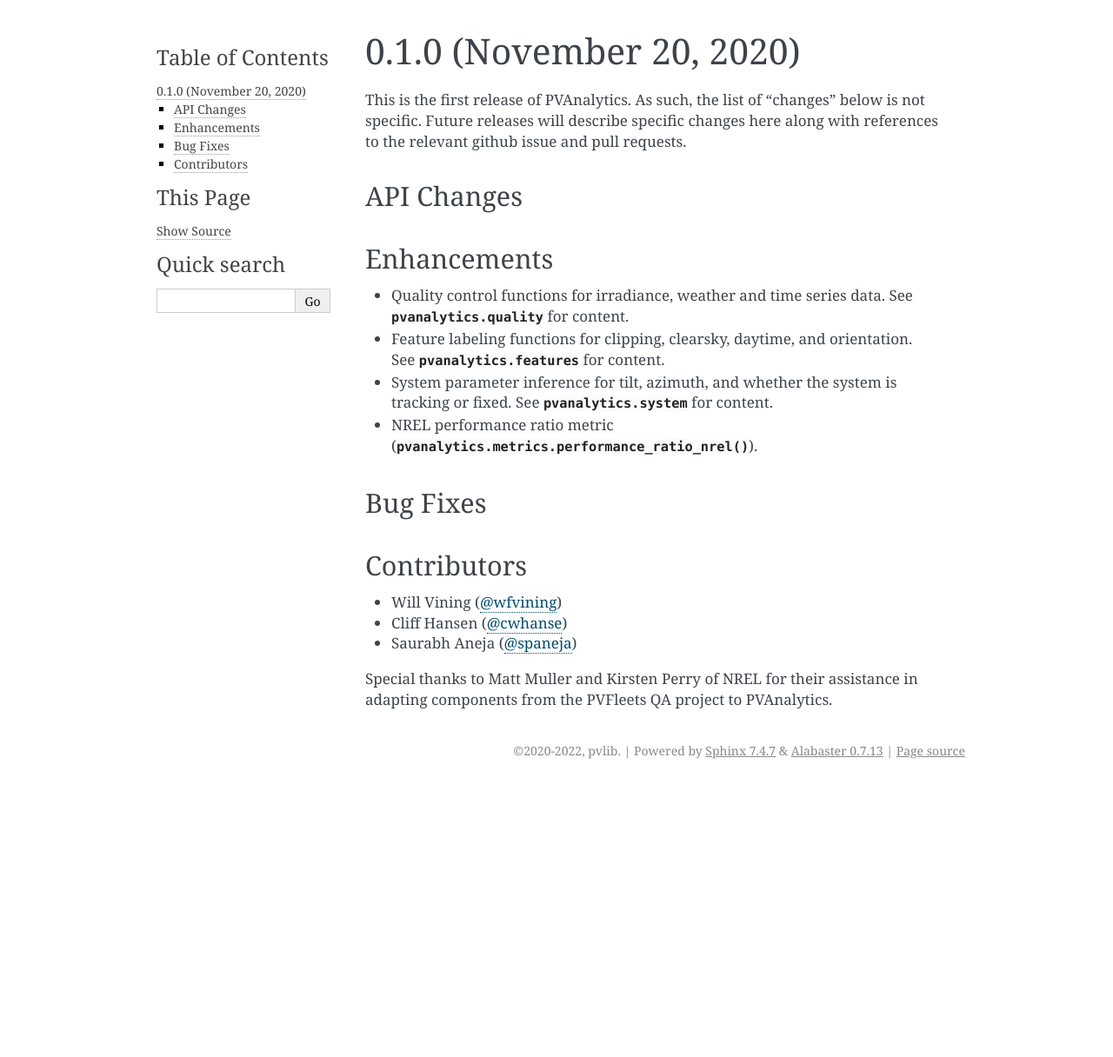
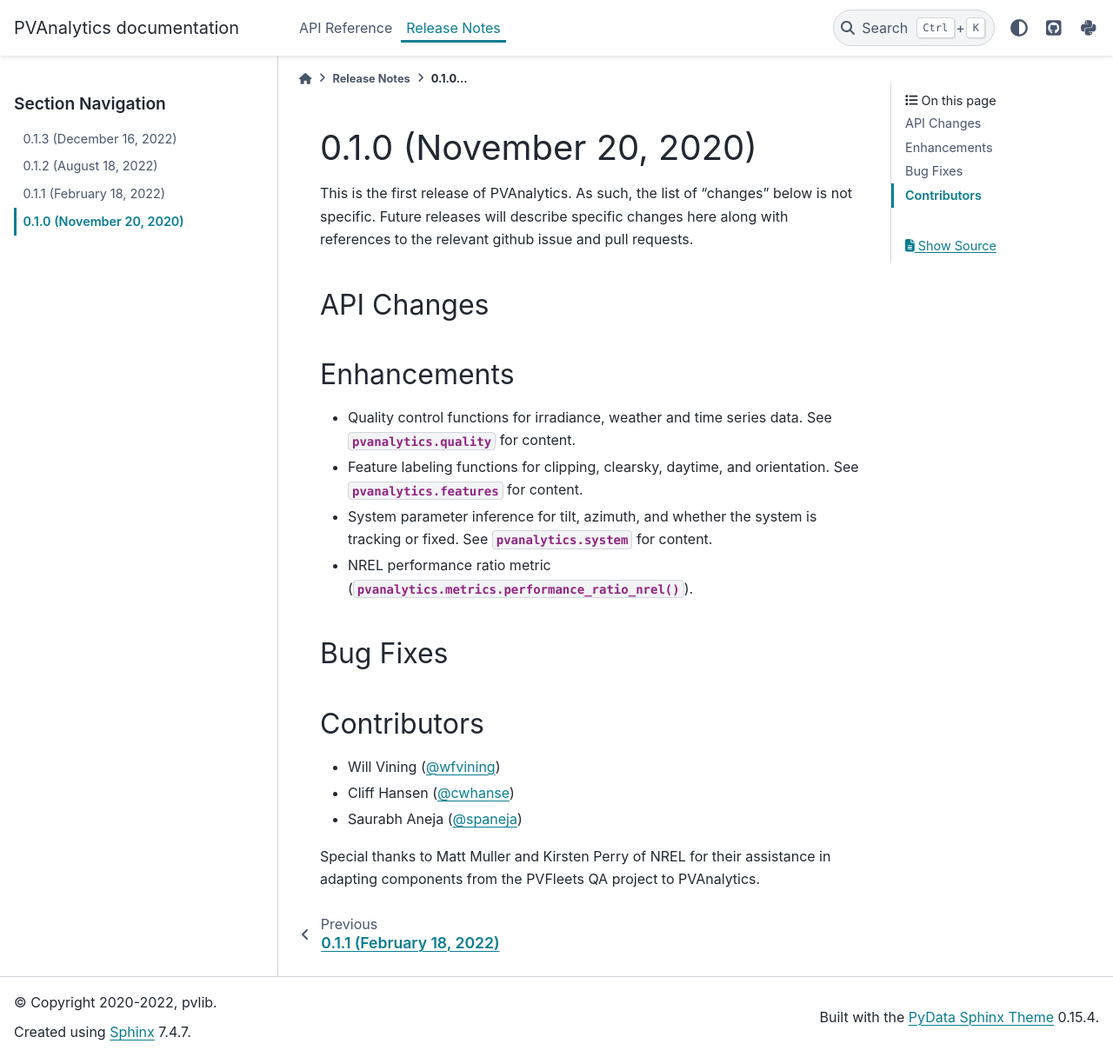
Before and after one commit to pvlib/pvanalytics, a Sphinx documentation site: the page built from docs/whatsnew/0.1.0.rst, in a window 1280 px wide and 1216 px high. Shown: the whole window at 87% size. Built offline with Sphinx 7.4.7 and the PyData theme 0.15.4, drawn with Linux system fonts in a browser that asks for light colours; pages that are not in the unit, such as notebooks, are missing from menus.

Commit message:
switch to pydata-sphinx-theme

```diff
--- a/docs/conf.py
+++ b/docs/conf.py
@@ -53,7 +53,23 @@ exclude_patterns = ['_build', 'Thumbs.db', '.DS_Store', 'examples']
 # The theme to use for HTML and HTML Help pages.  See the documentation for
 # a list of builtin themes.
 #
-html_theme = 'alabaster'
+html_theme = 'pydata_sphinx_theme'
+
+html_theme_options = {
+    "github_url": "https://github.com/pvlib/pvanalytics",
+    "icon_links": [
+        {
+            "name": "PyPI",
+            "url": "https://pypi.org/project/pvanalytics/",
+            "icon": "fab fa-python",
+        },
+    ],
+    # "use_edit_page_button": True,
+    "show_toc_level": 1,
+    "footer_items": ["copyright", "sphinx-version", "sidebar-ethical-ads"],
+    "left_sidebar_end": [],
+}
+
 
 # Add any paths that contain custom static files (such as style sheets) here,
 # relative to this directory. They are copied after the builtin static files,
--- a/setup.py
+++ b/setup.py
@@ -41,7 +41,10 @@ INSTALL_REQUIRES = [
 ]
 
 DOCS_REQUIRE = [
-    'sphinx == 4.3.1', 'sphinx-gallery', 'matplotlib',
+    'sphinx == 4.3.1',
+    'pydata-sphinx-theme == 0.8.1',
+    'sphinx-gallery',
+    'matplotlib',
 ]
 
 EXTRAS_REQUIRE = {
```
